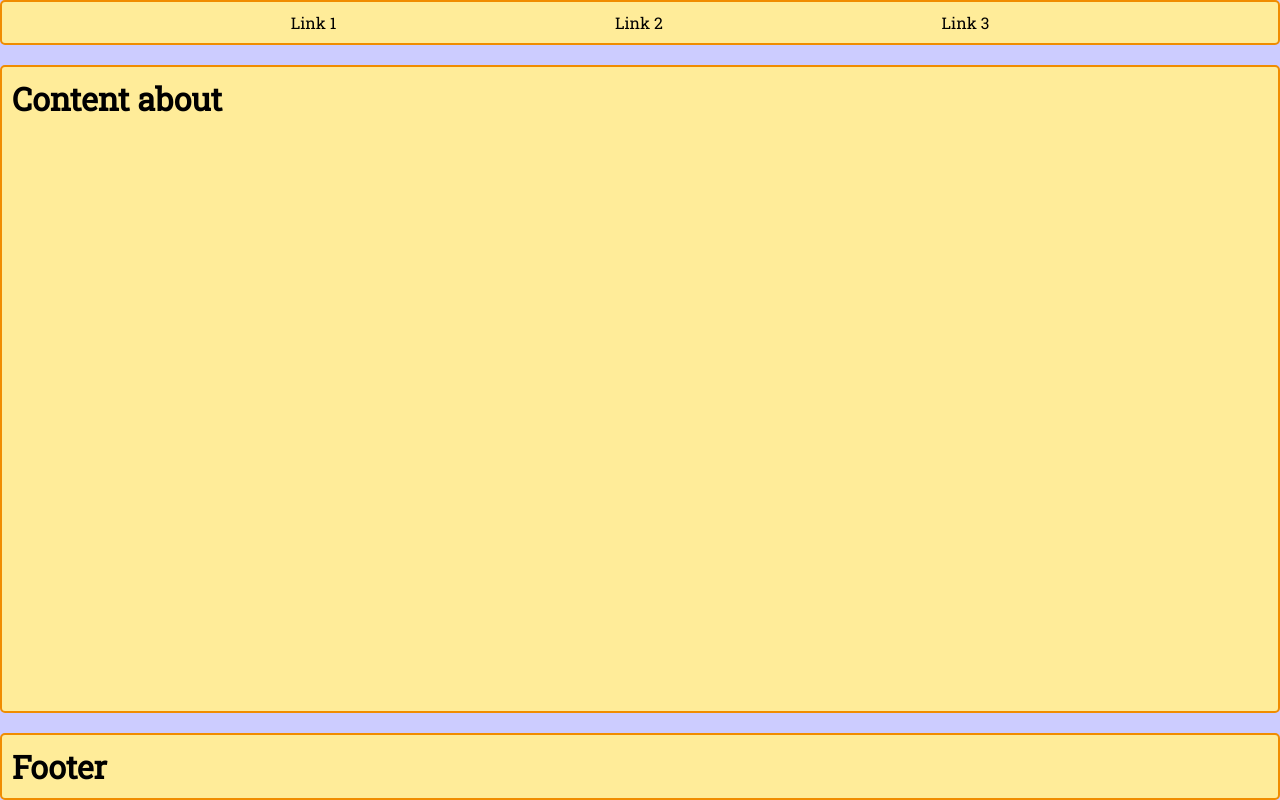
After one commit to Lucaas27/FYP, a Flask app: template templates/about.html in a window 1280 px wide. The commit adds this page. Run offline with Flask 2, Linux system fonts and the light colour scheme; the template is opened without the code that fills it, so the values that code supplies are empty.

Commit message:
Website layout

```diff
--- /dev/null
+++ b/app.py
@@ -0,0 +1,18 @@
+from flask import Flask, render_template
+
+app = Flask(__name__)
+
+
+@app.route("/")
+@app.route("/index")
+def index():
+    return render_template("index.html")
+
+
+@app.route("/about")
+def support():
+    return render_template("about.html", title='About')
+
+
+if __name__ == "__main__":
+    app.run()
--- /dev/null
+++ b/static/css/styles.css
@@ -0,0 +1,117 @@
+/* MOBILE AND GLOBAL STYLES */
+
+/* applies to screens smaller than 500px (first breakpoint) */
+/* and above unless overwritten below */
+/* ============ Google fonts =========== */
+@import url("https://fonts.googleapis.com/css2?family=Fredoka+One&family=Roboto+Slab&display=swap");
+/* ===================================== */
+
+/* ============== CSS VARIABLES ======== */
+:root {
+	--main-color: #fff;
+	--second-color: #22223a;
+	--third-color: #d56c2c;
+	--fourth-color: #29414d7e;
+}
+/* ===================================== */
+
+/* ============== CSS Reset ============ */
+*,
+*::before,
+*::after {
+	margin: 0;
+	padding: 0;
+	box-sizing: border-box;
+	list-style: none;
+	text-decoration: none;
+}
+/* ===================================== */
+
+/* ============ Base styles ============ */
+body,
+html {
+	background: var(--second-color);
+	min-height: 100vh;
+	overflow-x: hidden;
+	font-family: "Roboto Slab", sans-serif;
+	color: var(--main-color);
+}
+
+a {
+	color: black;
+}
+
+/* - Website layout
+ -----------------------*/
+.layout {
+	width: 100%;
+	display: grid;
+	grid-template-rows: auto 1fr auto;
+	gap: 20px;
+	min-height: 100vh;
+}
+.layout > * {
+	border: 2px solid #f08c00;
+	background-color: #ffec99;
+	border-radius: 5px;
+	padding: 10px;
+	color: black;
+}
+/* - Home page layout
+-------------------- */
+
+main {
+	width: 100%;
+	display: grid;
+	grid-auto-columns: 1fr 3fr;
+	gap: 10px;
+	grid-template-areas:
+		"search slider"
+		"cat items"
+		"cat items";
+}
+
+.search {
+	grid-area: search;
+}
+
+.categories {
+	grid-area: cat;
+}
+
+.slider {
+	grid-area: slider;
+}
+
+.items {
+	grid-area: items;
+}
+
+/* - NavBar
+---------------------- */
+
+nav ul {
+	display: flex;
+	flex-direction: row;
+	justify-content: space-evenly;
+}
+
+/* TABLET STYLES */
+
+@media screen and (min-width: 500px) {
+	/* applies to screens wider than 499px */
+
+	body {
+		background: #cfc;
+	}
+}
+
+/* DESKTOP STYLES */
+
+@media screen and (min-width: 1000px) {
+	/* applies to screens wider than 999px */
+
+	body {
+		background: #ccf;
+	}
+}
--- /dev/null
+++ b/templates/about.html
@@ -0,0 +1,5 @@
+{% extends "layout.html" %}
+{% block content %}
+    <h1>Content about</h1>
+
+{% endblock content %}
--- /dev/null
+++ b/templates/layout.html
@@ -0,0 +1,41 @@
+<!DOCTYPE html>
+<html lang="en">
+    <head>
+        <meta charset="utf-8" />
+        <meta name="viewport" content="width=device-width, initial-scale=1.0" />
+
+        {% if title %}
+            <title> FYP - {{ title }} </title>
+        {% else %}
+            <title> FYP </title>
+        {% endif %}
+
+        <link rel="stylesheet" href="{{ url_for('static', filename='css/styles.css') }}">
+
+    </head>
+
+    <body>
+        <div class="layout">
+            <header>
+                <nav>
+                    <ul>
+                        <li><a href="">Link 1</a></li>
+                        <li><a href="">Link 2</a></li>
+                        <li><a href="">Link 3</a></li>
+                    </ul>
+                </nav>
+            </header>
+
+            <main>
+                {% block content %}
+                {% endblock content %}
+            </main>
+
+            <footer>
+                <h1>Footer</h1>
+            </footer>
+        </div>
+
+        <script src="{{ url_for('static', filename='js/scripts.js') }}"></script>
+    </body>
+</html>
```
Also changed, not shown: css/styles.css (deleted, +0 -28 lines), templates/index.html (+17 -13 lines), static/js/scripts.js (renamed from js/scripts.js).
